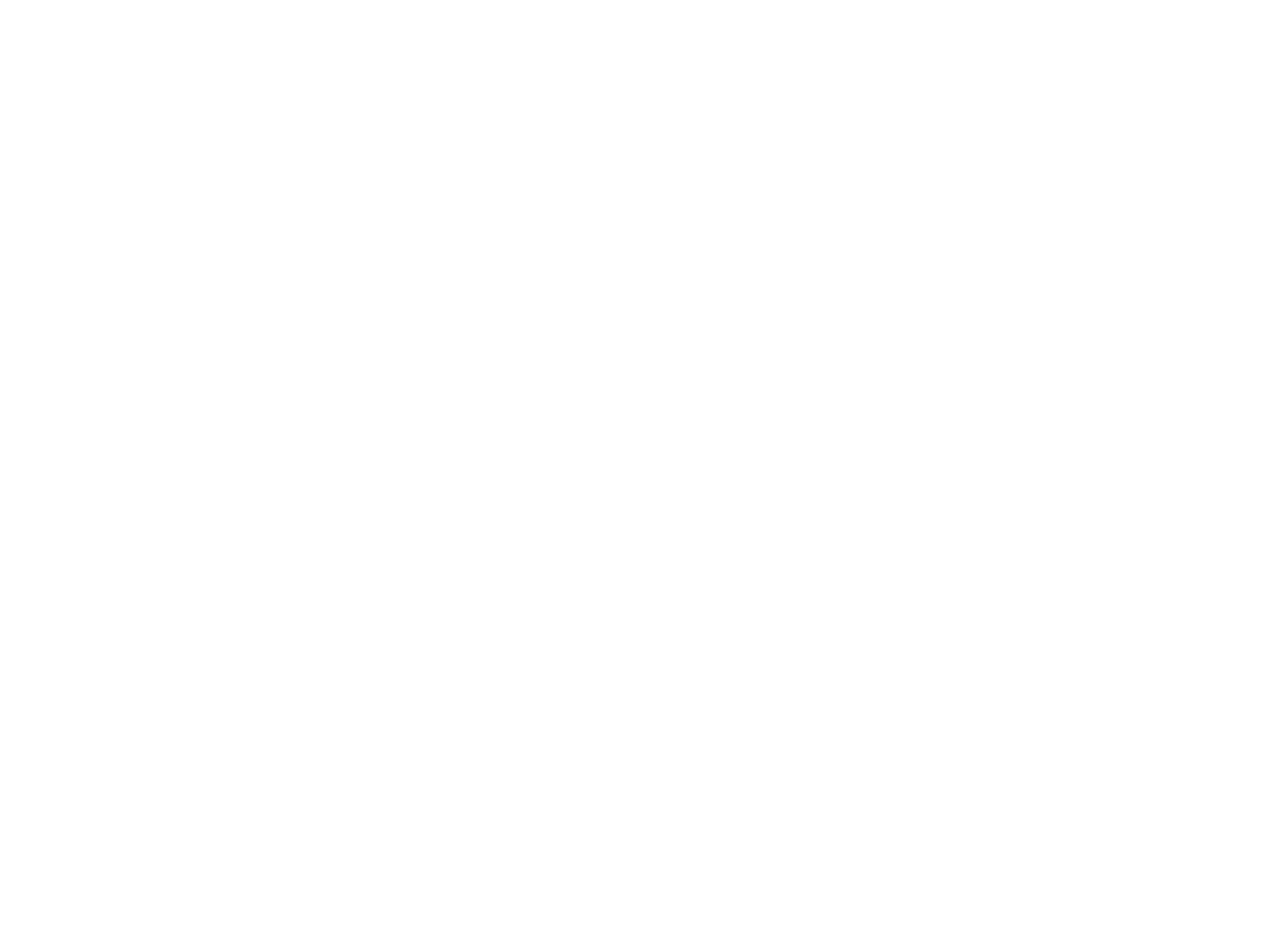
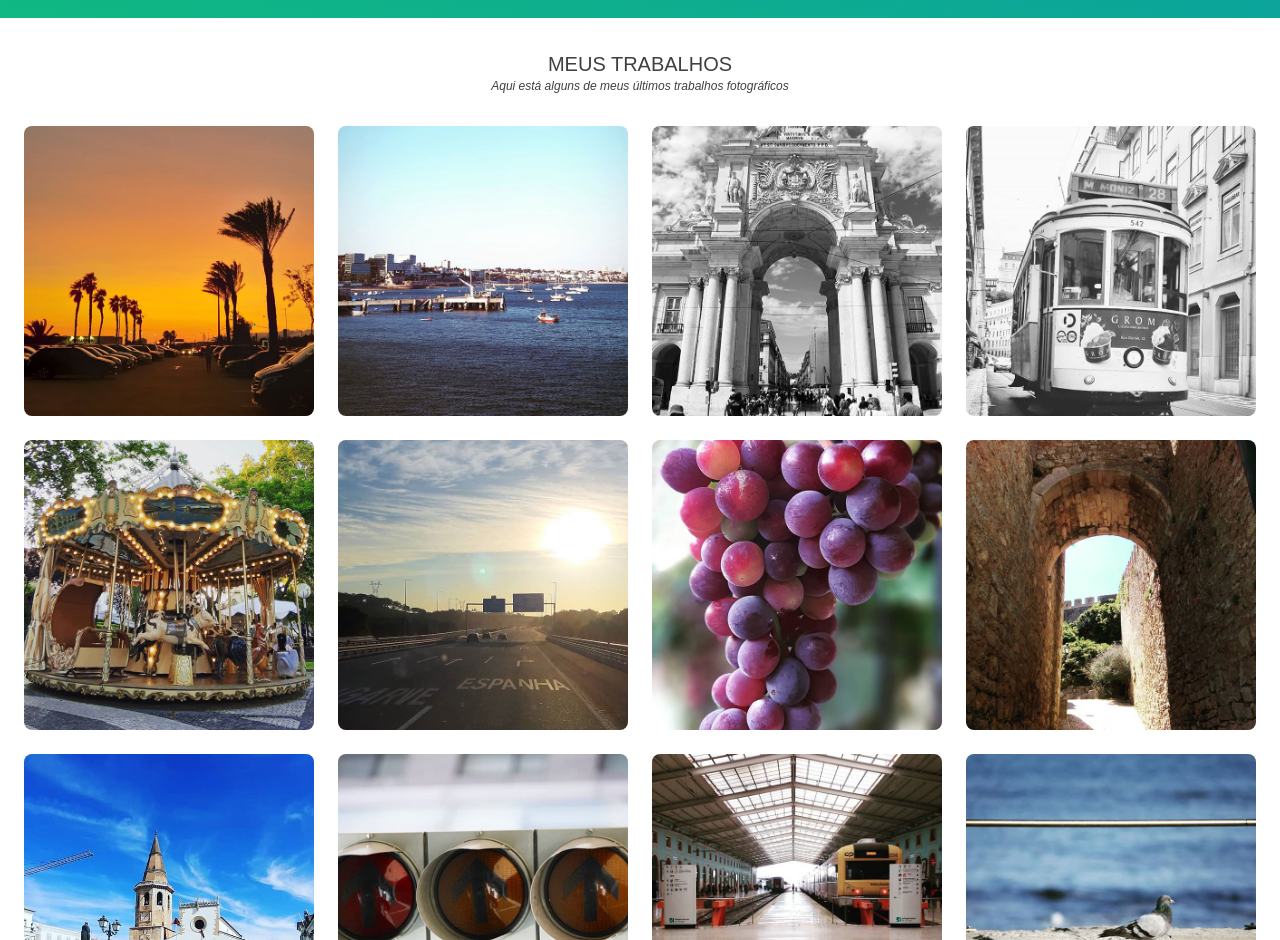
Before and after one commit to jjjhonline/jhtn, a Next.js app: page / in a window 1280 px wide. Shown: the part 1860-2800 px from the top of the page. Before the commit the page ends 1710 px from the top, so only its background shows below. Built offline with nearby package versions, Linux system fonts and the light colour scheme.

Commit message:
first conclusion

```diff
--- a/src/app/page.tsx
+++ b/src/app/page.tsx
@@ -5,18 +5,22 @@ import {
   IconFileVector,
   IconJpg,
   IconBrandBlender,
+  IconMapPinFilled,
+  IconPhoneFilled,
+  IconMailFilled,
+  IconBrandGithub,
+  IconBrandInstagram,
 } from "@tabler/icons-react";
 
 export default function Home() {
   return (
     <main className="text-[#404040]">
-      <div className="bg-black">
-        <div className="lg:bg-auto lg:bg-no-repeat lg:bg-center bg-cover bg-[url('./banner.jpeg')] h-80 lg:h-[500px]">
-        </div>
+      <div id="home">
+        <div className="lg:bg-auto lg:bg-no-repeat lg:bg-center bg-cover bg-[url('./banner.jpeg')] h-80 lg:h-[500px]"></div>
         <div className="justify-center items-start flex lg:justify-end lg:text-end lg:pr-20 lg:-mt-[470px] -mt-72">
           <ul className="flex gap-6">
             <li>
-              <a href="#">
+              <a href="#home">
                 <HomeIcon />
               </a>
             </li>
@@ -27,7 +31,7 @@ export default function Home() {
               <a href="#portfolio">Portfolio</a>{" "}
             </li>
             <li>
-              <a href="#">Contacto</a>{" "}
+              <a href="#contacto">Contacto</a>{" "}
             </li>
           </ul>
         </div>
@@ -39,20 +43,22 @@ export default function Home() {
       </div>
 
       <div>
-        <h1 className="text-center md:pt-24 lg:pt-56 pt-24"id="sobre">QUEM SOU EU?</h1>
+        <h1 className="text-center md:pt-24 lg:pt-56 pt-24" id="sobre">
+          QUEM SOU EU?
+        </h1>
         <blockquote>
           <p className="text-xs text-center italic">Eu amo a arte da imagem</p>
         </blockquote>
         <p className="px-8 text-justify py-6 lg:container sm:mx-auto lg:px-40 md:px-24">
           Sou brasileiro, do interior do estado de São Paulo no Brasil. Tive o
           meu primeiro contacto com fotografia aos cinco anos de idade quando
-          ganhei de presente do meu pai uma camera fotográfica Kodak de filme em
+          ganhei de presente do meu pai uma câmera fotográfica Kodak de filme em
           rolo no ano de 1990 no dia do meu aniversário, no qual tenho a câmera
-          até o dia de hoje. Sempre me interssei por arte, venho de uma família
+          até o dia de hoje. Iniciei meu trabalho de designer por curiosidade em aprender a ddesenvolver artes através do computador na minha adolescência onde tive meu primeiro emprego em uma gráfica e usando somente o CorelDraw como único programa vetorial e de edição de imagens. Em pouco tempo passei a me interessar por manipulação de imagens e foi onde conheci o Adobe Photoshop e desde então não parei mais. Eu trabalhei como designer gráfico no Brasil em uma gráfica, uma malharia e depois em uma estamparia, depois disso em uma empressa de comunicação visual em Lisboa por cinco anos onde aprendi não só a evoluir na arte de design mas também na criação, montagem e aplicação dos projectos desenvolvidos pela empresa. <br /> Sempre me interessei por arte, venho de uma família
           de artistas, meu pai José Carlos Lemes{" "}
           <span className="italic">(in memoriam)</span> foi um grande ilustrador
           realista, dentre os demais parentes próximos também na arte estão na
-          área da música, como meu irmão Pablo Alexandrino por exemplo. Vivo em
+          área da música, como meu irmão Pablo Alexandrino por exemplo. <br /> Vivo em
           Portugal desde a primavera de 2018 com a família e ultimamente tenho
           dado foco nos meus trabalhos como designer gráfico, ilustrador e
           programador web, cada vez mais focado em Portugal. <br /> Meus
@@ -133,9 +139,156 @@ export default function Home() {
       </div>
 
       <div className="bg-gradient-to-tr from-emerald-500 to-cyan-600 w-full h-52 grid">
-          <h1 className="flex flex-col text-center items-center justify-center text-white text-3xl tracking-widest" id="portfolio">
+        <h1
+          className="flex flex-col text-center items-center justify-center text-white text-3xl tracking-widest"
+          id="portfolio"
+        >
           P O R T I F O L I O
         </h1>
+      </div>
+
+      <div className="text-xl text-center py-8">
+        <h1> MEUS TRABALHOS</h1>
+        <blockquote>
+          <p className="text-xs text-center italic">
+            Aqui está alguns de meus últimos trabalhos fotográficos
+          </p>
+        </blockquote>
+      </div>
+
+      <div className="flex">
+        <div className="w-full px-6 image-full gap-6 grid grid-cols1 md:grid-cols-2 lg:grid-cols-4 items-center justify-center">
+          <picture>
+            <img src="img/1.jpg" alt="imagem da praia de Carcavelos em Cascais" className="rounded-lg mx-auto" />
+          </picture>
+          <picture>
+            <img src="img/2.jpg" alt="imagem da baia de Cascais com vista para o Estoril" className="rounded-lg mx-auto" />
+          </picture>
+          <picture>
+            <img src="img/3.jpg" alt="imagem do arco do Terreiro do Paço em Lisboa" className="rounded-lg mx-auto" />
+          </picture>
+          <picture>
+            <img src="img/4.jpg" alt="imagem do bondinho elétrico do Chiado em Lisboa" className="rounded-lg mx-auto" />
+          </picture>
+          <picture>
+            <img src="img/5.jpg" alt="imagem do carrossel do centro de Cascais" className="rounded-lg mx-auto" />
+          </picture>
+          <picture>
+            <img src="img/6.jpg" alt="imagem da autoestrada do Alentejo sentido para o Algarve" className="rounded-lg mx-auto" />
+          </picture>
+          <picture>
+            <img src="img/7.jpg" alt="imagem de um cacho de uvas" className="rounded-lg mx-auto" />
+          </picture>
+          <picture>
+            <img src="img/8.jpg" alt="imagem de uma das portas do castelo de Óbidos" className="rounded-lg mx-auto" />
+          </picture>
+          <picture>
+            <img src="img/9.jpg" alt="imagem da praça da matriz de Tomar" className="rounded-lg mx-auto" />
+          </picture>
+          <picture>
+            <img src="img/10.jpg" alt="imagem de um semáfaro de trânsito apagado" className="rounded-lg mx-auto" />
+          </picture>
+          <picture>
+            <img src="img/11.jpg" alt="imagem da estação de comboios de Santa Apolónia em Lisboa" className="rounded-lg mx-auto" />
+          </picture>
+          <picture>
+            <img src="img/12.jpg" alt="imagem de um pombo na beira da praia" className="rounded-lg mx-auto" />
+          </picture>
+          <picture>
+            <img src="img/13.jpg" alt="imagem da Torre de Belém" className="rounded-lg mx-auto" />
+          </picture>
+          <picture>
+            <img src="img/14.jpg" alt="imagem de uma estrada para a Serra da Estrela" className="rounded-lg mx-auto" />
+          </picture>
+          <picture>
+            <img src="img/15.jpg" alt="imagem da entrada do museu do Parque Marechal Carmona" className="rounded-lg mx-auto" />
+          </picture>
+          <picture>
+            <img src="img/16.jpg" alt="imagem de barcos em Setúbal" className="rounded-lg mx-auto" />
+          </picture>
+          <picture>
+            <img src="img/17.jpg" alt="imagem da Avenida Liberdade em Braga" className="rounded-lg mx-auto" />
+          </picture>
+          <picture>
+            <img src="img/18.jpg" alt="imagem de um barco em alto mar" className="rounded-lg mx-auto" />
+          </picture>
+          <picture>
+            <img src="img/19.jpg" alt="imagem do centro de São Paulo - Brasil" className="rounded-lg mx-auto" />
+          </picture>
+          <picture>
+            <img src="img/20.jpg" alt="imagem urbana de um semáforo em São Paulo" className="rounded-lg mx-auto" />
+          </picture>
+          <picture>
+            <img src="img/21.jpg" alt="imagem da neve na Serra da Estrela" className="rounded-lg mx-auto" />
+          </picture>
+          <picture>
+            <img src="img/22.jpg" alt="imagem de uma rua no inverno em Braga" className="rounded-lg mx-auto" />
+          </picture>
+          <picture>
+            <img src="img/23.jpg" alt="imagem de uma esquina da cidade de São Paulo" className="rounded-lg mx-auto" />
+          </picture>
+          <picture>
+            <img src="img/24.jpg" alt="imagem de um cão" className="rounded-lg mx-auto" />
+          </picture>
+          <picture>
+            <img src="img/25.jpg" alt="imagem de uma escultura de um avião em Belém" className="rounded-lg mx-auto" />
+          </picture>
+          <picture>
+            <img src="img/26.jpg" alt="imagem do teleférico do Parque das Nações em Lisboa" className="rounded-lg mx-auto" />
+          </picture>
+          <picture>
+            <img src="img/27.jpg" alt="imagem do pôr do sol da Boca do Inferno em Cascais" className="rounded-lg mx-auto" />
+          </picture>
+          <picture>
+            <img src="img/28.jpg" alt="imagem de uma casa de pássaro em uma árvore" className="rounded-lg mx-auto" />
+          </picture>
+        </div>
+      </div>
+
+      <div className="text-xl text-center py-8">
+        <h1 id="contacto">CONTACTO</h1>
+        <blockquote>
+          <p className="text-xs text-center italic">
+            Adoraria receber seu feedback!
+          </p>
+        </blockquote>
+      </div>
+
+      <div className="pb-8 w-full md:w-1/2 mx-auto">
+        <picture>
+          <img src="img/Barcelos.png" alt="" className="w-full mx-auto px-6" />
+        </picture>
+        <div className="w-full mx-auto px-6 py-4">
+          <h1 className="flex gap-2 py-1">
+            <IconMapPinFilled /> Barcelos, Braga - Portugal
+          </h1>
+          <h1 className="flex gap-2 py-1">
+            <IconPhoneFilled />
+            Phone: +351 939 630 124
+          </h1>
+          <h1 className="flex gap-2 py-1">
+            <IconMailFilled />
+            E-mail: jjjhonline@gmail.com
+          </h1>
+        </div>
+      </div>
+
+      <div>
+        <div className="bg-[#404040] w-full">
+          <div className="gap-8 flex items-center justify-center h-12 text-white">
+            <a href="https://github.com/jjjhonline" target="_blank">
+              <IconBrandGithub />
+            </a>
+            <a href="https://www.instagram.com/jhonatanlemesoficial/"target="_blank">
+              <IconBrandInstagram />
+            </a>
+          </div>
+          <a href="#home">
+            <span className="flex justify-center pb-4 text-xs text-white">
+              jhtn &copy; 2023 - Todos os direitos reservados.
+            </span>
+          </a>
+        </div>
       </div>
     </main>
   );
```
Also changed, not shown: 1 other file (tests, documents, lock files or other folders). Lines whose indentation alone changed are shown as unchanged.
